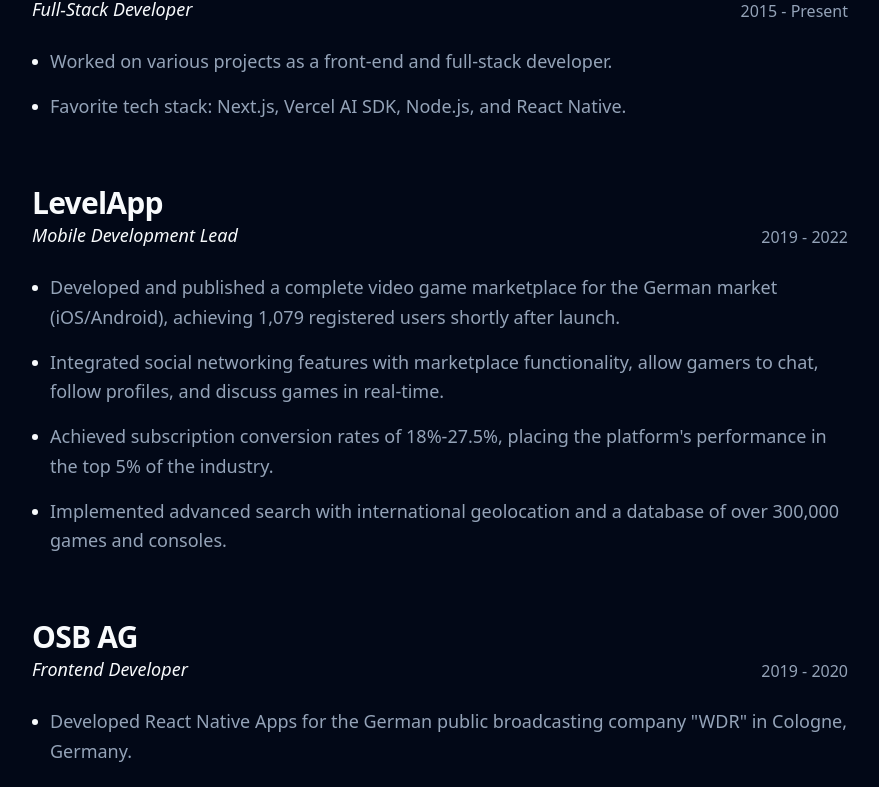
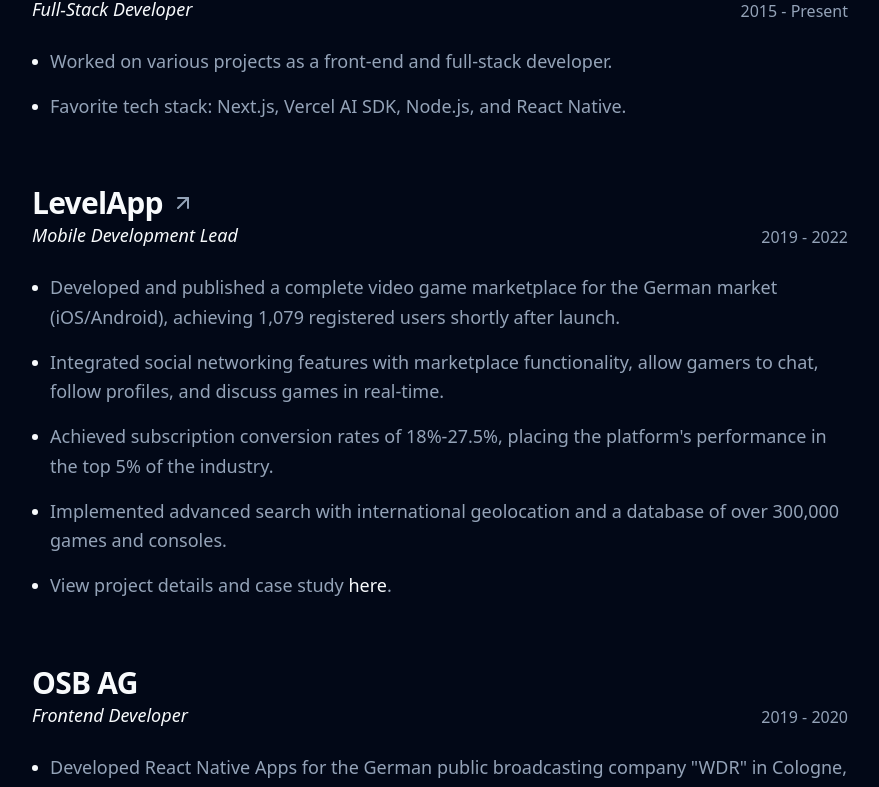
Before and after one commit to storatus/sebastianportfolio, a Next.js app: page /about in a window 1280 px wide. Shown: the part 1494-2281 px from the top of the page, without its empty margins (368-1247 px from the left). Built offline with nearby package versions, Linux system fonts and the light colour scheme.

Commit message:
feat: Enable linking experience companies and render them as interactive links in the about section.

```diff
--- a/src/app/about/page.tsx
+++ b/src/app/about/page.tsx
@@ -1,7 +1,8 @@
 "use client";
 
-import { baseURL, about, person, social } from "@/resources";
+import { about, person, social } from "@/resources";
 import TableOfContents from "@/components/about/TableOfContents";
+import Link from "next/link";
 import React from "react";
 import { Avatar, AvatarFallback, AvatarImage } from "@/components/ui/avatar";
 import { Button } from "@/components/ui/button";
@@ -15,6 +16,7 @@
   Twitter,
   Instagram,
   Sparkles,
+  ArrowUpRight,
 } from "lucide-react";
 import {
   SiNextdotjs,
@@ -234,9 +236,31 @@
                     <div className="group relative flex flex-col gap-6">
                       <div className="flex flex-col md:flex-row md:justify-between md:items-end gap-2">
                         <div className="flex flex-col">
-                          <h3 className="text-2xl md:text-3xl font-bold tracking-tight text-foreground">
-                            {experience.company}
-                          </h3>
+                          {experience.link ? (
+                            <Link
+                              href={experience.link}
+                              target={
+                                experience.link.startsWith("http")
+                                  ? "_blank"
+                                  : undefined
+                              }
+                              rel={
+                                experience.link.startsWith("http")
+                                  ? "noopener noreferrer"
+                                  : undefined
+                              }
+                              className="group/link flex items-center gap-2 w-fit"
+                            >
+                              <h3 className="text-2xl md:text-3xl font-bold tracking-tight text-foreground group-hover/link:text-primary transition-colors">
+                                {experience.company}
+                              </h3>
+                              <ArrowUpRight className="w-6 h-6 text-muted-foreground group-hover/link:text-primary group-hover/link:translate-x-0.5 group-hover/link:-translate-y-0.5 transition-all" />
+                            </Link>
+                          ) : (
+                            <h3 className="text-2xl md:text-3xl font-bold tracking-tight text-foreground">
+                              {experience.company}
+                            </h3>
+                          )}
                           <span className="text-lg font-medium text-primary italic">
                             {experience.role}
                           </span>
--- a/src/resources/content.tsx
+++ b/src/resources/content.tsx
@@ -148,6 +148,7 @@
           </>,
         ],
         images: [],
+        link: "https://www.aihoo.ai",
       },
       {
         company: "Freelance",
@@ -187,8 +188,19 @@
             Implemented advanced search with international geolocation and a
             database of over 300,000 games and consoles.
           </>,
+          <>
+            View project details and case study{" "}
+            <a
+              href="/work/levelapp"
+              className="text-primary hover:underline font-medium underline-offset-4"
+            >
+              here
+            </a>
+            .
+          </>,
         ],
         images: [],
+        link: "/work/levelapp",
       },
       {
         company: "OSB AG",
--- a/src/types/content.types.ts
+++ b/src/types/content.types.ts
@@ -163,6 +163,8 @@
         /** Image height ratio */
         height: number;
       }>;
+      /** Optional link to the project or company */
+      link?: string;
     }>;
   };
   /** Studies/education section */
```
